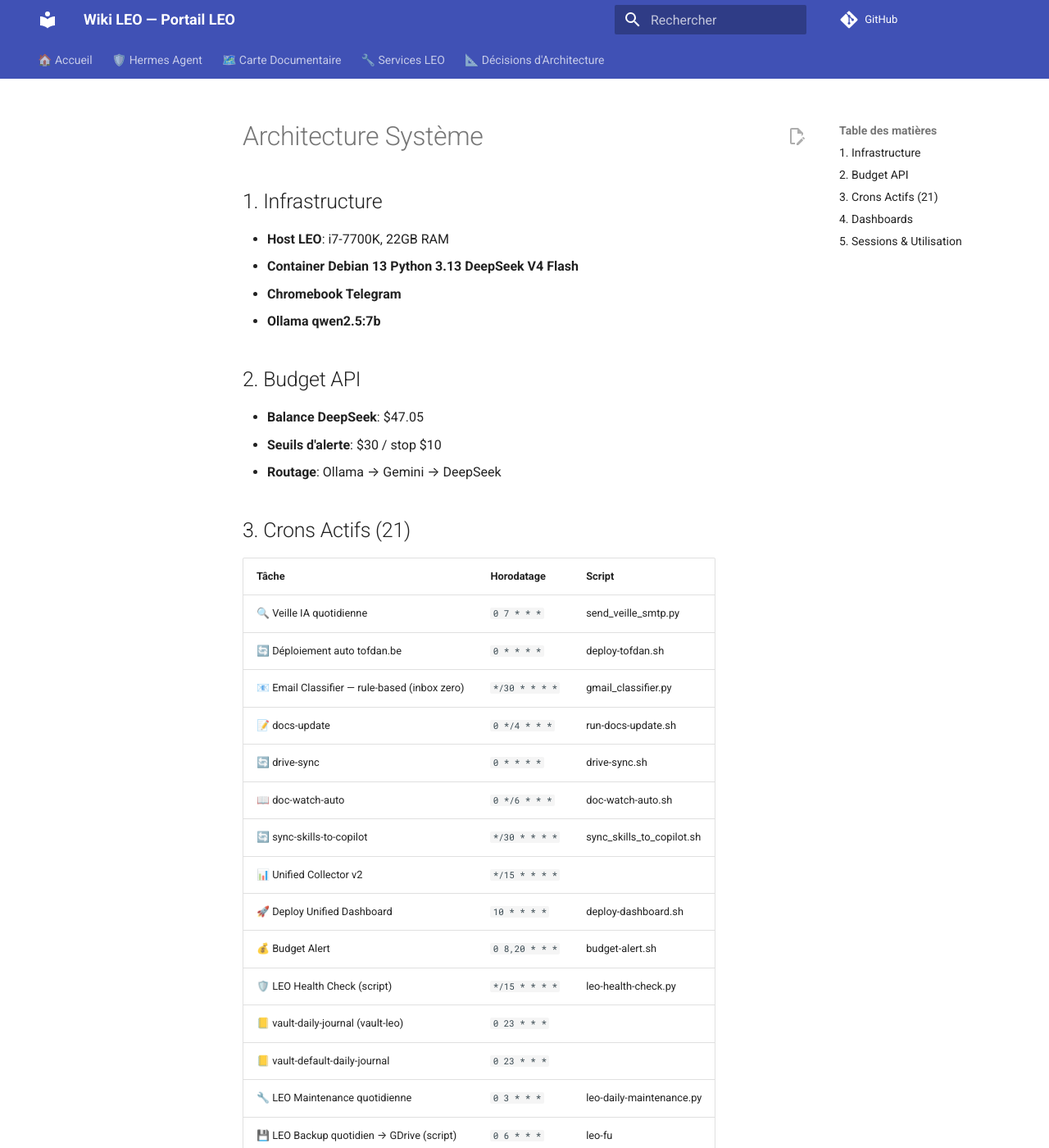
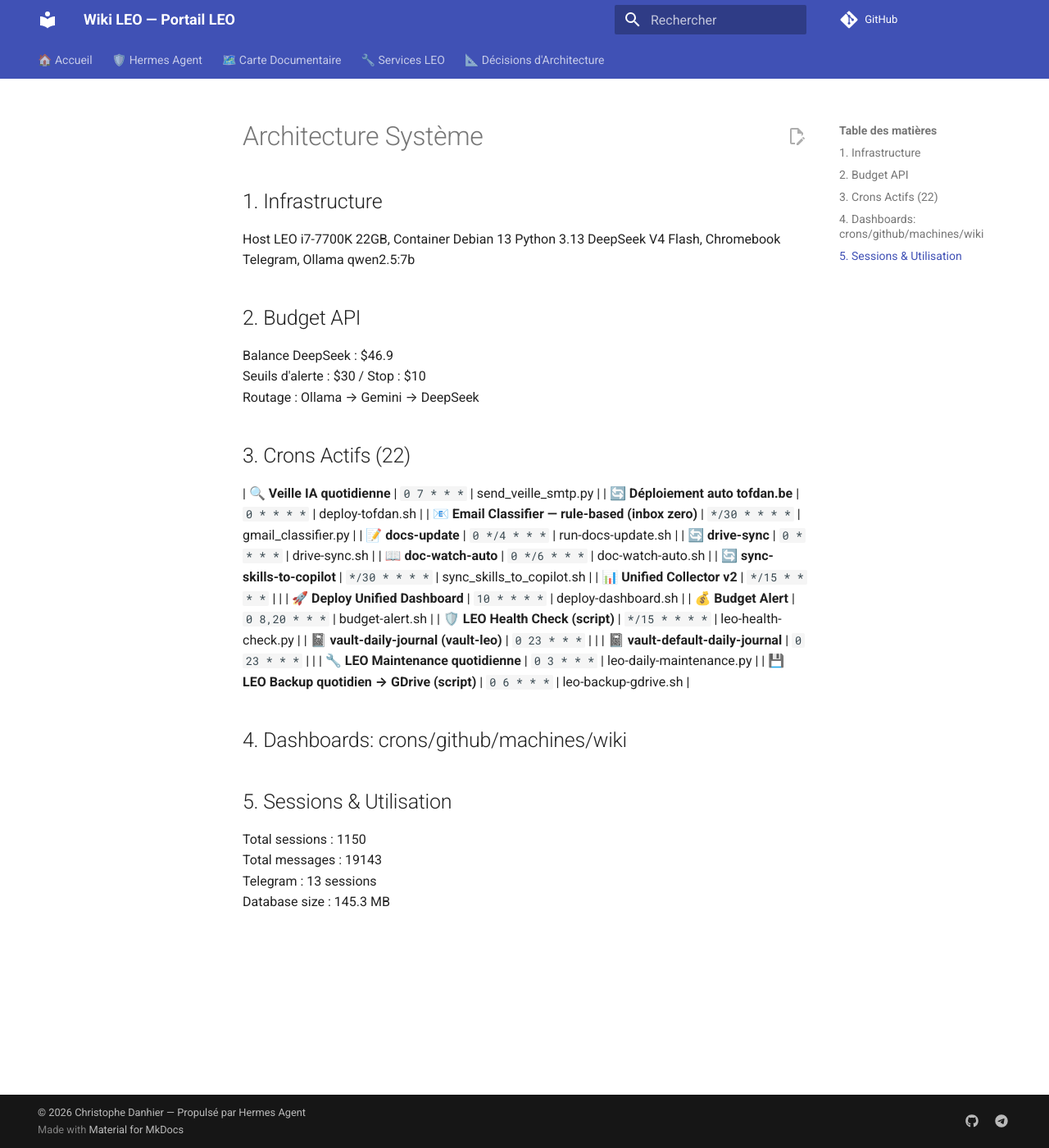
Before and after one commit to christophedanhier-hash/hermes-wiki, an MkDocs documentation site: the page built from docs/hermes/architecture.md, in a window 1280 px wide and 1400 px high. Shown: the whole window at 82% size. Built offline with MkDocs 1.6.1 and Material for MkDocs 9.7.7, drawn with Linux system fonts in a browser that asks for light colours; comment, search, counter and statistics services are not loaded; some of the changed text lies outside the part shown.

```diff
--- a/docs/hermes/architecture.md
+++ b/docs/hermes/architecture.md
@@ -1,42 +1,34 @@
 # Architecture Système
 
 ## 1. Infrastructure
-- **Host LEO**: i7-7700K, 22GB RAM
-- **Container Debian 13 Python 3.13 DeepSeek V4 Flash**
-- **Chromebook Telegram**
-- **Ollama qwen2.5:7b**
+Host LEO i7-7700K 22GB, Container Debian 13 Python 3.13 DeepSeek V4 Flash, Chromebook Telegram, Ollama qwen2.5:7b
 
 ## 2. Budget API
-- **Balance DeepSeek**: $47.05
-- **Seuils d'alerte**: $30 / stop $10
-- **Routage**: Ollama → Gemini → DeepSeek
+Balance DeepSeek : $46.9
+Seuils d'alerte : $30 / Stop : $10
+Routage : Ollama → Gemini → DeepSeek
 
-## 3. Crons Actifs (21)
-| **Tâche** | **Horodatage** | **Script** |
-|-----------|----------------|------------|
-| 🔍 Veille IA quotidienne | `0 7 * * *` | send_veille_smtp.py |
-| 🔄 Déploiement auto tofdan.be | `0 * * * *` | deploy-tofdan.sh |
-| 📧 Email Classifier — rule-based (inbox zero) | `*/30 * * * *` | gmail_classifier.py |
-| 📝 docs-update | `0 */4 * * *` | run-docs-update.sh |
-| 🔄 drive-sync | `0 * * * *` | drive-sync.sh |
-| 📖 doc-watch-auto | `0 */6 * * *` | doc-watch-auto.sh |
-| 🔄 sync-skills-to-copilot | `*/30 * * * *` | sync_skills_to_copilot.sh |
-| 📊 Unified Collector v2 | `*/15 * * * *` |  |
-| 🚀 Deploy Unified Dashboard | `10 * * * *` | deploy-dashboard.sh |
-| 💰 Budget Alert | `0 8,20 * * *` | budget-alert.sh |
-| 🛡️ LEO Health Check (script) | `*/15 * * * *` | leo-health-check.py |
-| 📒 vault-daily-journal (vault-leo) | `0 23 * * *` |  |
-| 📒 vault-default-daily-journal | `0 23 * * *` |  |
-| 🔧 LEO Maintenance quotidienne | `0 3 * * *` | leo-daily-maintenance.py |
-| 💾 LEO Backup quotidien → GDrive (script) | `0 6 * * *` | leo-fu
+## 3. Crons Actifs (22)
+| **🔍 Veille IA quotidienne** | `0 7 * * *` | send_veille_smtp.py |
+| **🔄 Déploiement auto tofdan.be** | `0 * * * *` | deploy-tofdan.sh |
+| **📧 Email Classifier — rule-based (inbox zero)** | `*/30 * * * *` | gmail_classifier.py |
+| **📝 docs-update** | `0 */4 * * *` | run-docs-update.sh |
+| **🔄 drive-sync** | `0 * * * *` | drive-sync.sh |
+| **📖 doc-watch-auto** | `0 */6 * * *` | doc-watch-auto.sh |
+| **🔄 sync-skills-to-copilot** | `*/30 * * * *` | sync_skills_to_copilot.sh |
+| **📊 Unified Collector v2** | `*/15 * * * *` |  |
+| **🚀 Deploy Unified Dashboard** | `10 * * * *` | deploy-dashboard.sh |
+| **💰 Budget Alert** | `0 8,20 * * *` | budget-alert.sh |
+| **🛡️ LEO Health Check (script)** | `*/15 * * * *` | leo-health-check.py |
+| **📓 vault-daily-journal (vault-leo)** | `0 23 * * *` |  |
+| **📓 vault-default-daily-journal** | `0 23 * * *` |  |
+| **🔧 LEO Maintenance quotidienne** | `0 3 * * *` | leo-daily-maintenance.py |
+| **💾 LEO Backup quotidien → GDrive (script)** | `0 6 * * *` | leo-backup-gdrive.sh |
 
-## 4. Dashboards
-- **crons**
-- **github**
-- **machines**
-- **wiki**
+## 4. Dashboards: crons/github/machines/wiki
 
 ## 5. Sessions & Utilisation
-- **Total sessions**: 1134
-- **Total messages**: 19007
-- **Telegram**: 13 sessions
+Total sessions : 1150
+Total messages : 19143
+Telegram : 13 sessions
+Database size : 145.3 MB
```
Also changed, not shown: docs/hermes/changelog.md (+8 -13 lines).
